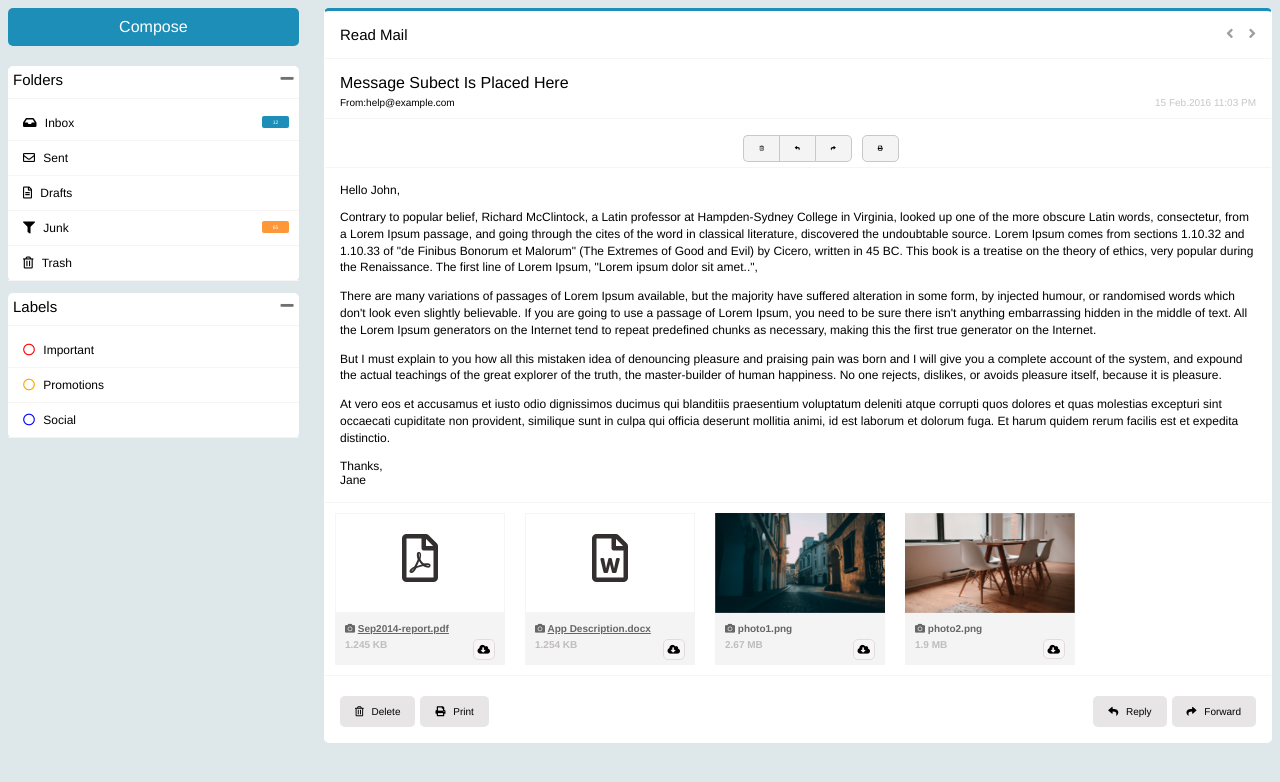
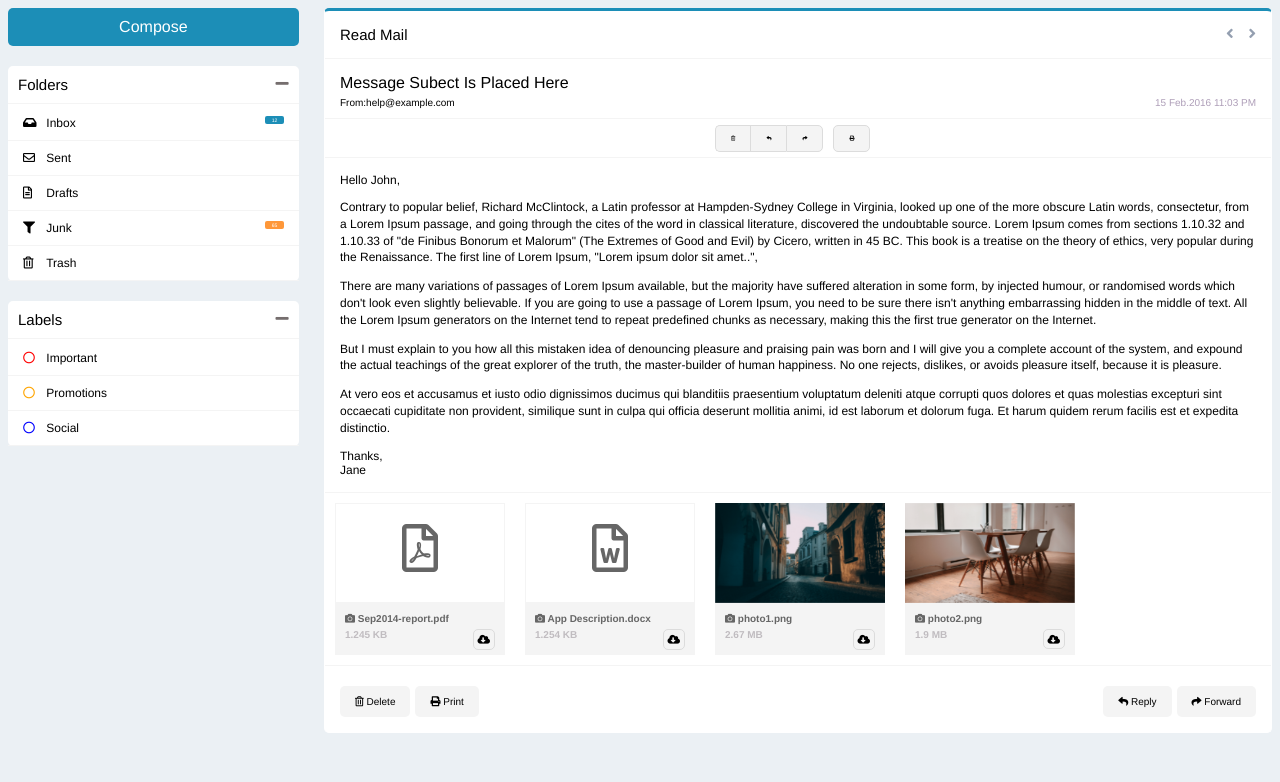
Before and after one commit to simgeytkn/internship, a plain HTML site: page index.html in a window 1280 px wide. Drawn offline with Linux system fonts and the light colour scheme.

Commit message:
index.css

```diff
--- a/style/index.css
+++ b/style/index.css
@@ -6,7 +6,7 @@
 }
 
 body{
-    background-color: rgb(222, 231, 233);
+    background-color: #EBF0F4;
     font-family: "Helvetica";
 }
 
@@ -14,37 +14,41 @@ body{
     clear: both;
 }
 
+/*Compose ve Mail Wrapperları olmak
+üzere iki bölüme ayırdım*/
+
 .wrap_compose{
     float: left;
     width: 23%;
 }
-/*"COMPOSE"*/
+
+/* "compose" */
 .compose{
     color: #fff;
     text-align: center;
-    background-color:#1C8EB7;
+    background-color: #1C8EB7;
+    border-style: 1px solid black;
+    border-radius: 5px;
     padding: 10px;
     margin-bottom: 20px;
-    border-style: solid black;
-    border-width: 1px;
-    border-radius: 5px;
 }
-/*FOLDERS*/
+
+/* Her bloktan sonra border oluşsun
+diye bir border classı yaptım*/
+.border{
+    border-bottom: solid 1px #F4F4F4;
+}
+
+/* Folders And Labels*/
 .header{
     background-color: #fff;
     border-radius: 5px;
-    margin-top: 10px;
+    margin-top: 20px;
 }
 
 .header .title{
     font-size: 15px;
-    padding: 5px;
-    padding-bottom: 10px;
-}
-
-/*rgb(248, 244, 244);*/
-.border{
-    border-bottom: solid 1px rgb(248, 244, 244);
+    padding: 10px;
 }
 
 .wrap_compose .under_title{
@@ -55,38 +59,46 @@ body{
     padding-left: 0px;
 }
 
+/* border sınıfını index.html'de
+sürekli kullanmak yerine her listenin
+sonunda kendi ekleyecek*/
+
 .wrap_compose ul li{
-    border-bottom: solid 1px rgb(248, 244, 244);
+    border-bottom: solid 1px #F4F4F4;
 }
 
 ul li{
     list-style-type: none;
-    padding:10px;
-    padding-left:15px;
 }
 
-ul a {
+a{
     text-decoration: none;
     color: black;
 }
 
-ul li i{
-    padding-right: 5px;
+.under_title ul li,
+.icon ul li{
+    padding:10px 15px 10px 15px;
 }
 
 .wrap_compose ul li:first-child{
-    padding-top: 5px;
+    padding-top: 0px;
 }
 
+.under_title .fas,.under_title .far
+{
+    width: 20px;
+}
+
+/*Inbox ve Junk'taki notification'lar*/
 .button1,.button2{
     float: right;
     color: #fff;
     text-align: center;
     font-size: 5px;
-    width: 10%;
-    border-style: solid 1px;
+    width: 7%;
     border-radius: 2px;
-    padding: 3px;
+    padding: 1px;
 }
 
 .button1{
@@ -98,10 +110,10 @@ ul li i{
 }
 
 .wrap_mail{
-    float:right;
+    float: right;
     width: 75%;
     background-color: #fff;
-    border-style: solid;
+    border-style: solid;  /*Surayi ayri yazmadigimda yemedi**??*/
     border-width: 1px;
     border-color: white;
     border-radius: 5px;
@@ -111,6 +123,7 @@ ul li i{
     margin-bottom: 15px;
 }
 
+/*BURADA KALDIM DEVAM ET*/
 .read_mail{
     padding: 15px;
     font-size: 15px;
@@ -118,7 +131,7 @@ ul li i{
 
 .read_mail a i{
     padding-left: 15px;
-    color: rgb(163, 157, 157);
+    color: #949FB0;
 }
 
 .message_subject{
@@ -133,12 +146,11 @@ ul li i{
 
 .date{
     float: right;
-    color: rgba(187, 182, 182, 0.788);
+    color: #AE9EB8;
 }
 
 .icon{
-    padding-left: 40%;
-    padding-bottom: 5px;
+    padding: 1px 0px 5px  350px;
 }
 
 .icon ul{
@@ -148,7 +160,7 @@ ul li i{
 .icon ul li{
     float:left;
     list-style-position:inside;
-    border: 1px solid rgb(204, 199, 199);
+    border: 1px solid #DCDCDC;
     background-color: #F4F4F4;
     border-right: none;
     line-height: 0px;
@@ -161,14 +173,14 @@ ul li i{
 }
 
 .icon ul li:nth-child(3){
-    border: 1px solid rgb(204, 199, 199);
+    border: 1px solid #DCDCDC;
     border-top-right-radius: 5px;
     border-bottom-right-radius: 5px;
 }
 
 .icon ul li:last-child{
     margin-left: 10px;
-    border: 1px solid rgb(204, 199, 199);
+    border: 1px solid #DCDCDC;
     border-radius: 5px;
 }
 
@@ -202,11 +214,11 @@ ul li i{
     height: 100px;
     text-align: center;
     padding: 20px 0px;
-    border: solid 1px rgb(248, 244, 244);
+    border: solid 1px #F4F4F4;
 }
 
 .image .far{
-    color: rgb(51, 47, 47);
+    color: #666666;
 }
 
 img{
@@ -221,6 +233,9 @@ img{
     color: #666666;
     background-color: #F4F4F4;
     padding: 10px;
+    width: 170px;
+    /*width eklememin sebebi
+    zoom yaptığımda aksi kaymaları önlemek*/
 }
 
 .kb{
@@ -235,10 +250,10 @@ img{
 .right{
     float: right;
     color: black;
-    border: 1px solid rgb(228, 220, 220);
+    border: 1px solid #DCDCDC;
     border-radius: 5px;
     padding: 4px;
-    background: rgb(247, 245, 245);
+    background: #F4F4F4;
 }
 
 .footer{
@@ -263,7 +278,7 @@ img{
 }
 
 .button_border{
-    background-color: rgba(214, 210, 210, 0.582);
+    background-color: #F4F4F4;
     border: none;
     border-radius: 5px;
     padding: 10px 15px 10px 15px;
```
